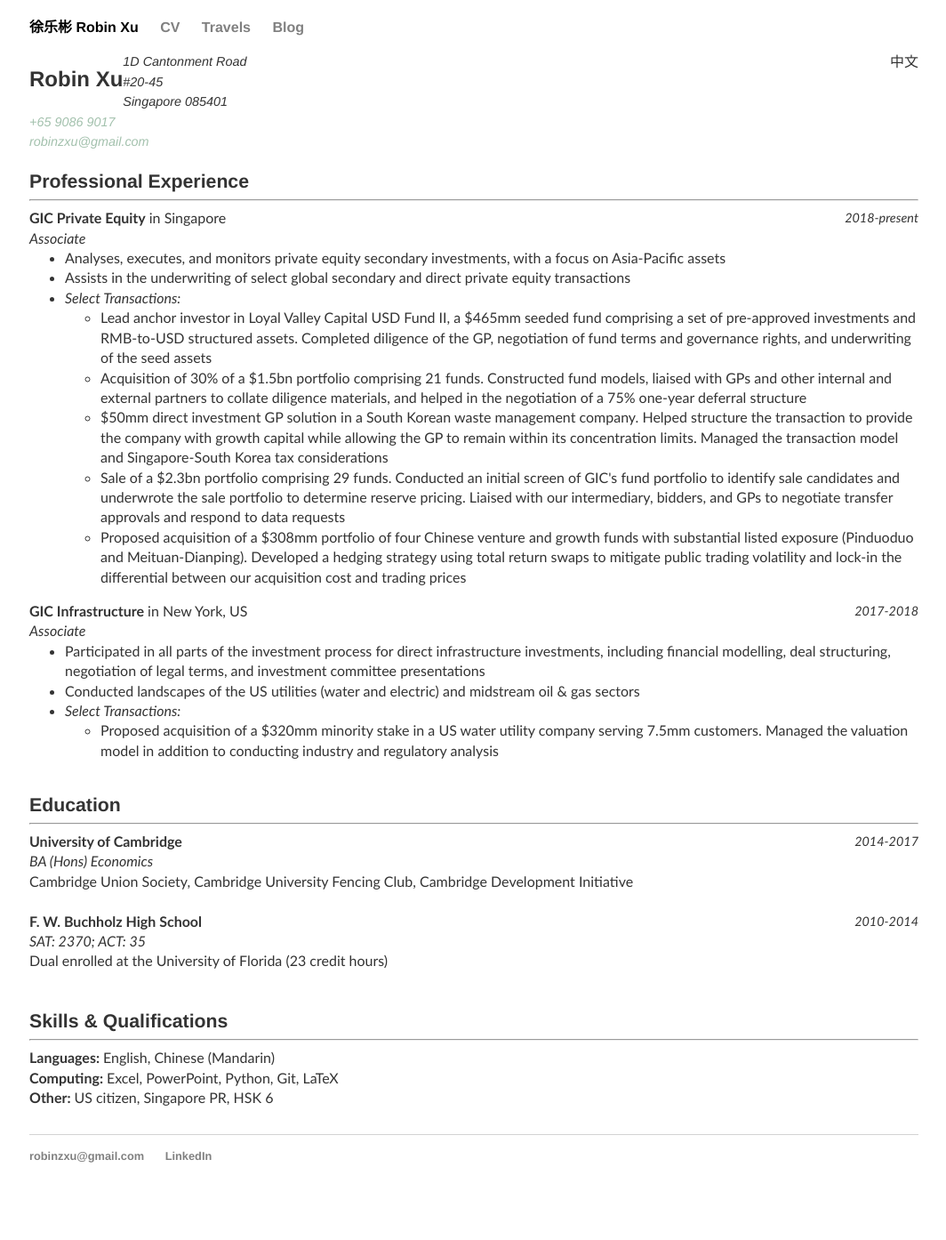
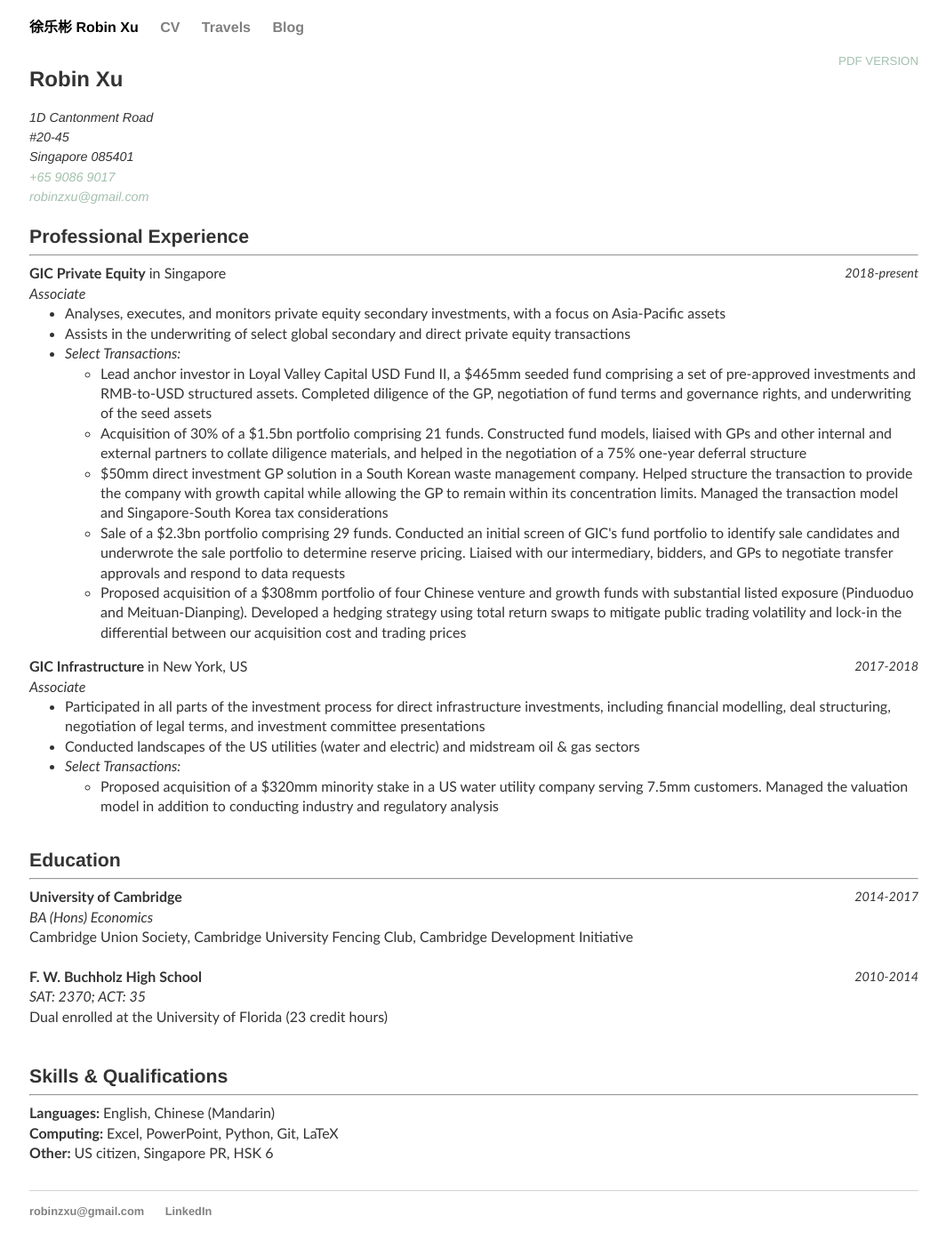
Before and after one commit to robinzxu/robinzxu.github.io, a Jekyll site: the page built from cv/index.html, in a window 1280 px wide. Shown: the whole page at 89% size, without its empty margins (107-1171 px from the left). Built offline with Jekyll 4.4.1, drawn with Linux system fonts in a browser that asks for light colours; before the commit the page ends 1332 px from its top, so only the background shows below that.

Commit message:
Update index.html

```diff
--- a/cv/index.html
+++ b/cv/index.html
@@ -8,7 +8,8 @@
 <!--<a target="_blank" rel="noopener noreferrer" href="Robin Xu - CV (October 20).pdf" class="download" title="PDF Version">PDF Version</a> -->
 
 <div style="float:left;"><h2>Robin Xu</h2></div>
-<div style="float:right;">中文</div>
+<div style="float:right;"><a target="_blank" rel="noopener noreferrer" href="Robin Xu - CV (October 20).pdf" class="download" title="PDF Version">PDF Version</a></div>
+<div style="clear:both;"></div>
 
 <address style="font-size: 0.9em">
 	1D Cantonment Road<br>
```
